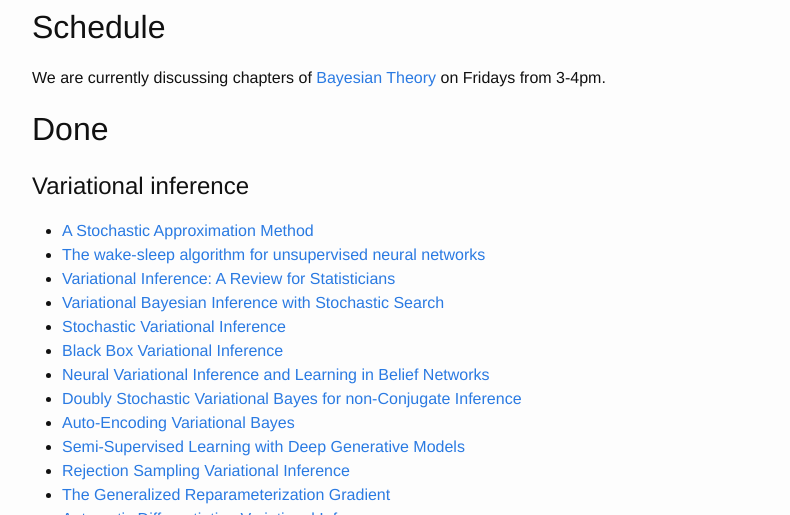
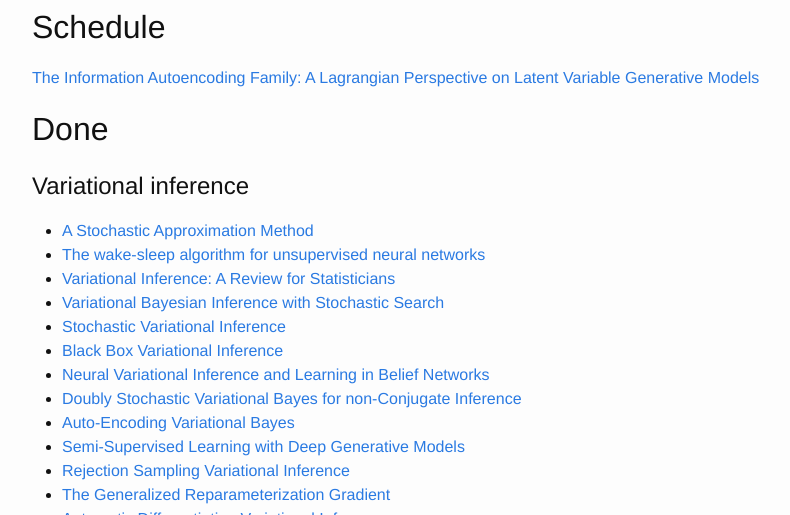
Before and after one commit to wilkeraziz/oldsite, a Jekyll site: the page built from pages/inference.markdown, in a window 1280 px wide and 900 px high, cut to the strip 385-900 px from the top of the window. Shown: the whole strip, without its empty margins (238-1028 px from the left). Built offline with Jekyll 4.4.1, drawn with Linux system fonts in a browser that asks for light colours.

Commit message:
Lagrange VAE

```diff
--- a/pages/inference.markdown
+++ b/pages/inference.markdown
@@ -12,7 +12,9 @@ This group is interested in techniques for approximate inference in complex prob
 
 # Schedule
 
-We are currently discussing chapters of [Bayesian Theory](//onlinelibrary.wiley.com/doi/book/10.1002/9780470316870) on Fridays from 3-4pm.
+[The Information Autoencoding Family: A Lagrangian Perspective on Latent Variable Generative Models](https://arxiv.org/pdf/1806.06514.pdf)
+
+<!-- We are currently discussing chapters of [Bayesian Theory](//onlinelibrary.wiley.com/doi/book/10.1002/9780470316870) on Fridays from 3-4pm. -->
 
 # Done
 
```
